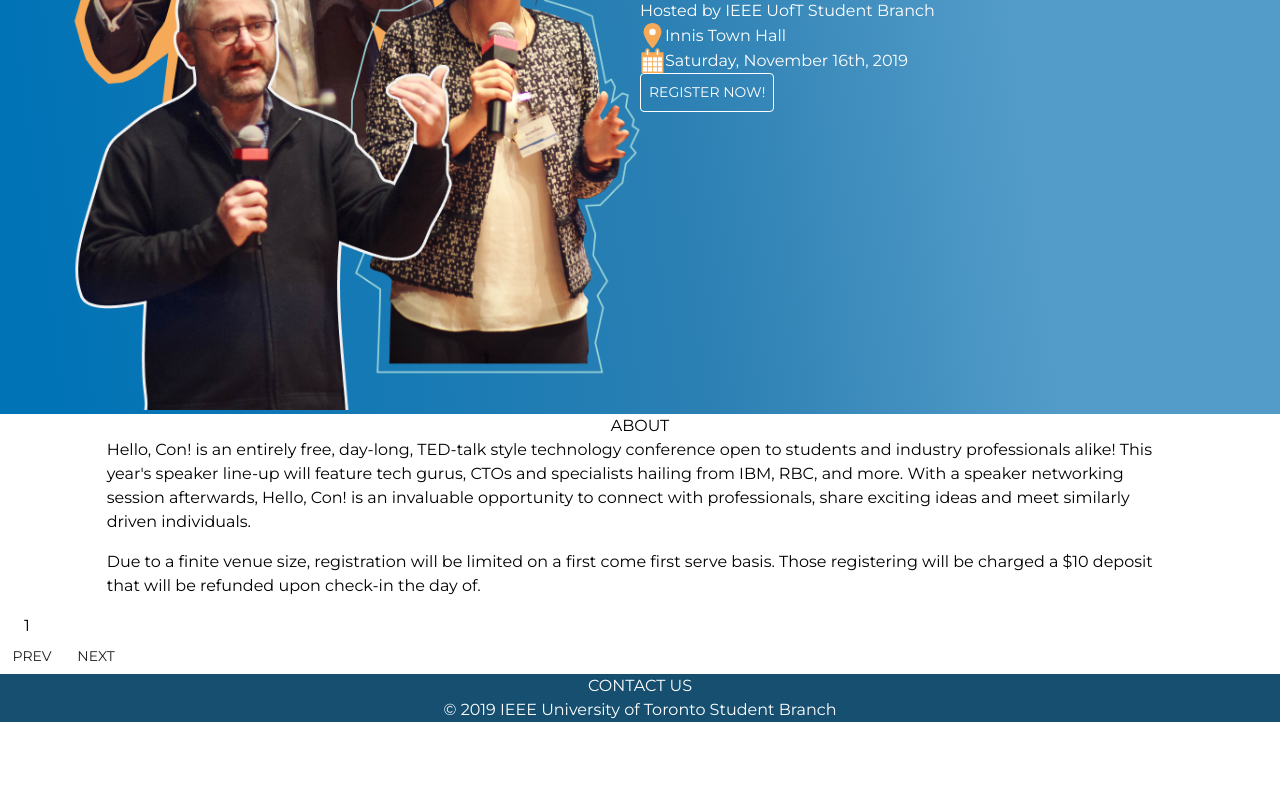
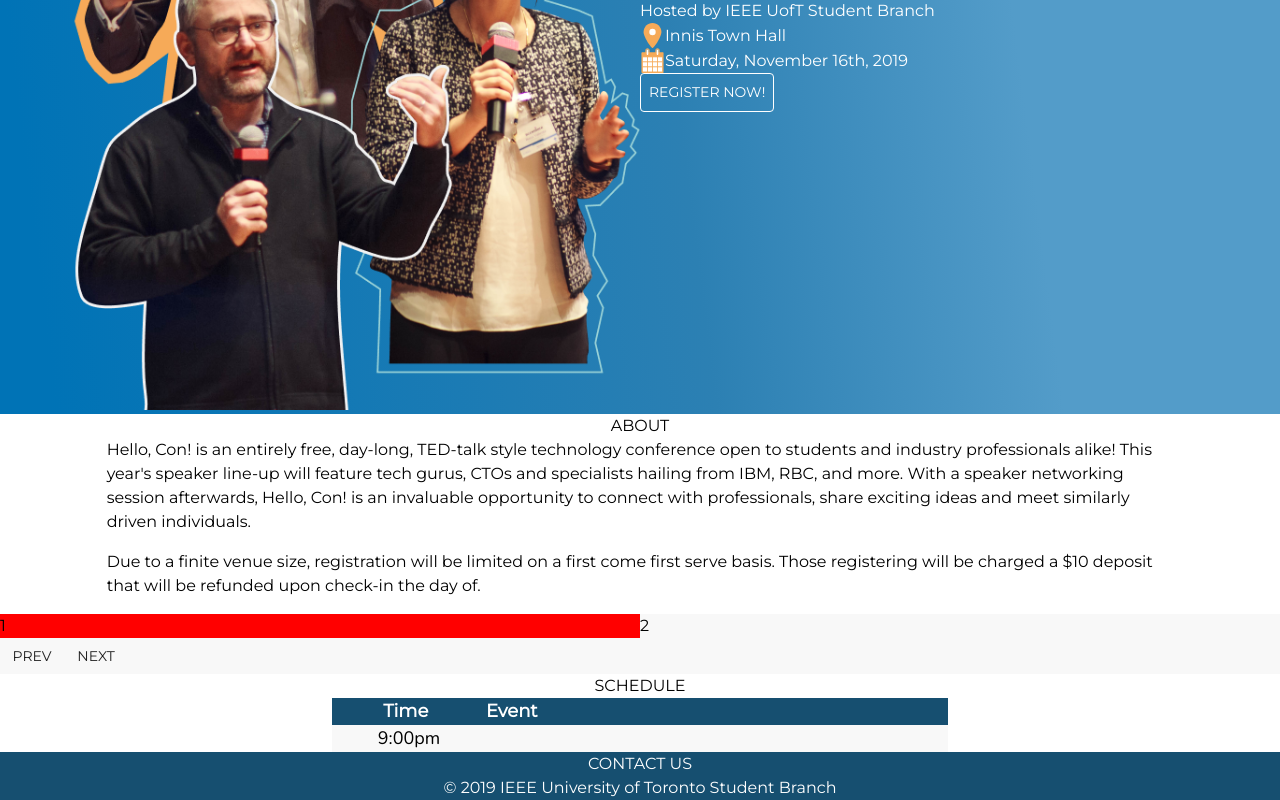
Before and after one commit to rayraykay/hellocon-2020, a React (Create React App) app: page / in a window 1280 px wide. Shown: the part 391-1191 px from the top of the page. Before the commit the page ends 1113 px from the top, so only its background shows below. Built offline with nearby package versions, Linux system fonts and the light colour scheme.

Commit message:
Use appropriate color names and start schedule grid

```diff
--- a/public/index.html
+++ b/public/index.html
@@ -24,7 +24,10 @@
       work correctly both with client-side routing and a non-root public URL.
       Learn how to configure a non-root public URL by running `npm run build`.
     -->
+    <!--Fonts-->
     <link href="https://fonts.googleapis.com/css?family=Montserrat&display=swap" rel="stylesheet">
+    <link href="https://fonts.googleapis.com/css?family=Nunito&display=swap" rel="stylesheet">
+
     <title>Hello, Con! 2020</title>
   </head>
   <body>
--- a/src/App.js
+++ b/src/App.js
@@ -5,6 +5,7 @@
 import Contact from './components/Contact';
 import About from './components/About';
 import Speakers from './components/Speakers';
+import Schedule from './components/Schedule';
 
 import './App.scss';
 
@@ -15,6 +16,7 @@
       <Landing />
       <About />
       <Speakers />
+      <Schedule />
       <Contact />
     </>
   );
--- a/src/components/Contact.scss
+++ b/src/components/Contact.scss
@@ -1,7 +1,7 @@
 @import "../constants/colors";
 
 .Contact {
-  background-color: $base-color;
+  background-color: $hellocon-blue;
   color: white;
 }
 
--- a/src/components/MenuBar.scss
+++ b/src/components/MenuBar.scss
@@ -1,7 +1,7 @@
 @import "../constants/colors";
 
 .MenuBar {
-  background-color: $base-color;
+  background-color: $hellocon-blue;
 }
 
 .MenuBar__Icon {
--- /dev/null
+++ b/src/components/Schedule.jsx
@@ -0,0 +1,75 @@
+import React from 'react';
+import Container from '@material-ui/core/Container';
+import Grid from '@material-ui/core/Grid';
+import Typography from "@material-ui/core/Typography";
+
+import './Schedule.scss';
+
+const Schedule = () => (
+  <Container className="Schedule">
+    <Grid
+      container
+      direction="column"
+      justify="flex-start"
+      alignItems="center"
+      className="Schedule__Grid"
+    >
+      <Grid xs={12} item>
+        <Typography>
+          SCHEDULE
+        </Typography>
+      </Grid>
+      <Grid
+        item
+        container
+        md={6}
+        className="Schedule__Schedule"
+      >
+        <Grid
+          item
+          container
+          direction="column"
+          alignItems="stretch"
+          xs={3}
+          className="Schedule__Times"
+        >
+          <Grid
+            item
+            className="Schedule__Heading Schedule__TimeHeading"
+          >
+            <Typography>
+              Time
+            </Typography>
+          </Grid>
+          <Grid
+            item
+            className="Schedule__Content Schedule__Time"
+          >
+            <Typography>
+              9:00pm
+            </Typography>
+          </Grid>
+        </Grid>
+        <Grid
+          item
+          container
+          direction="column"
+          alignItems="stretch"
+          xs={9}
+          className="Schedule__Event"
+        >
+          <Grid
+            item
+            className="Schedule__Heading"
+          >
+            <Typography>
+              Event
+            </Typography>
+          </Grid>
+        </Grid>
+      </Grid>
+    </Grid>
+  </Container>
+);
+
+export default Schedule;
--- /dev/null
+++ b/src/components/Schedule.scss
@@ -0,0 +1,29 @@
+@import "../constants/colors";
+
+.Schedule__Schedule {
+  background-color: $hellocon-grey;
+  * {
+    font-size: 18px;
+  }
+}
+
+.Schedule__Heading {
+  background-color: $hellocon-blue;
+  color: white;
+
+  * {
+    font-weight: bold;
+  }
+}
+
+.Schedule__Time {
+  text-align: center;
+}
+
+.Schedule__Content * {
+  font-family: Nunito;
+}
+
+.Schedule__TimeHeading {
+  padding-left: 4vw;
+}
--- a/src/components/Speakers.jsx
+++ b/src/components/Speakers.jsx
@@ -24,29 +24,29 @@
   dots: false,
   infinite: true,
   speed: 500,
-  slidesToShow: 1,
-  slidesToScroll: 1,
+  slidesToShow: 2,
+  slidesToScroll: 2,
   nextArrow: <></>,
   prevArrow: <></>,
 };
+
+const testItems = [1, 2, 3, 4];
 
 const Speakers = () => {
   const slider = useRef(null);
   const goPrevSlide = useCallback(() => slider.current.slickPrev(), []);
   const goNextSlide = useCallback(() => slider.current.slickNext(), []);
 
-  return (<Container className="Speakers">
+  return (
+  <Container className="Speakers">
     <Slider ref={slider} {...settings}>
-      <Container>
-        <Typography>
-          1
-        </Typography>
-      </Container>
-      <Container>
-        <Typography>
-          2
-        </Typography>
-      </Container>
+      {testItems.map((i, j) => (
+        <Container className="Speakers__Container" key={j}>
+          <Typography className={'Speakers__Speaker' + (i % 2 ? '' : 'bad')}>
+            {i}
+          </Typography>
+        </Container>
+      ))}
     </Slider>
     <Button onClick={goPrevSlide}>
       PREV
--- a/src/components/Speakers.scss
+++ b/src/components/Speakers.scss
@@ -1,10 +1,22 @@
+@import "../constants/colors";
+
 .Speakers {
   padding: 0;
+  background-color: $hellocon-grey;
+}
+
+.Speakers__Container {
+  padding: 0;
+}
+
+.Speakers__Speaker {
+  width: 100%;
+  background-color: red;
 }
 
 // Terrible, terrible way of doing this. You should NEVER
 // target components from an external library with their class names,
 // but idk how else to nicely do this :(
-.slick-prev:before, .slick-next:before {
-  color: black;
-}
+//.slick-prev:before, .slick-next:before {
+//  color: black;
+//}
--- a/src/constants/colors.scss
+++ b/src/constants/colors.scss
@@ -1 +1,3 @@
-$base-color: #164F70;
+$hellocon-blue: #164F70;
+$hellocon-grey: #F8F8F8;
+$hellocon-white: #F2F2F2;
```
